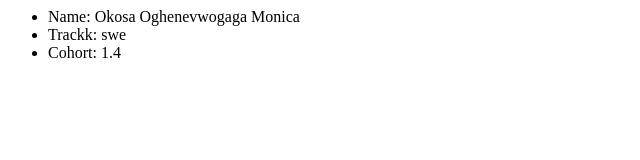
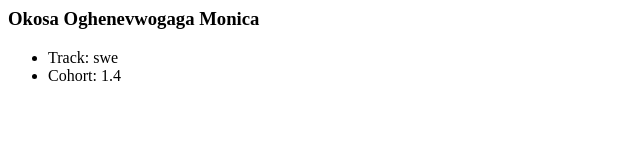
Before and after one commit to Monickstar/html-practise-1, a plain HTML site: page index.html in a window 1280 px wide. Shown: the whole page, without its empty margins (0-640 px from the left). Drawn offline with Linux system fonts and the light colour scheme.

Commit message:
new form of text

```diff
--- a/index.html
+++ b/index.html
@@ -9,9 +9,9 @@
     </head>
     <body>
         <p>
+            <h3>Okosa Oghenevwogaga Monica</h3>
            <ul>
-            <li> Name: Okosa Oghenevwogaga Monica</li>
-            <li> Trackk: swe</li>
+            <li> Track: swe</li>
             <li> Cohort: 1.4</li>
            </ul>
 
```
